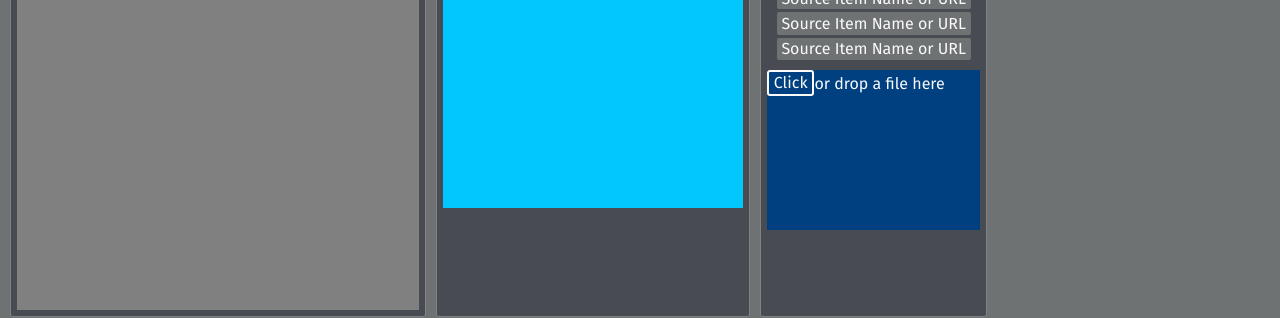
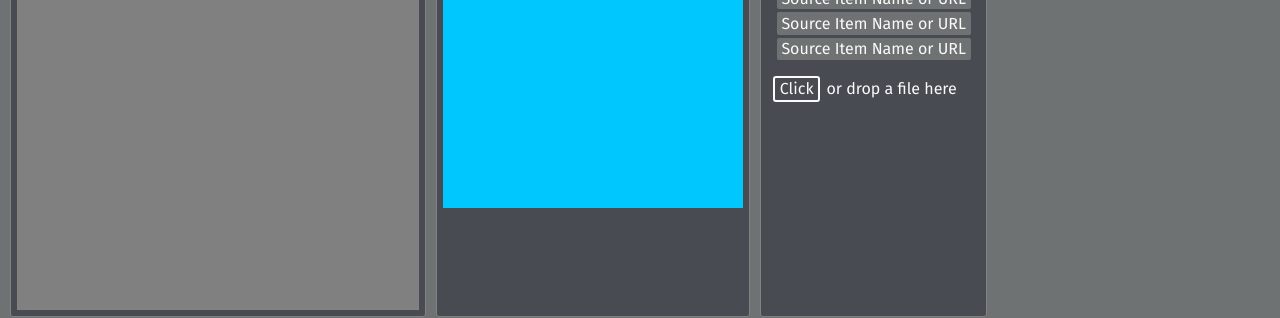
Before and after one commit to philrmass/style-explorer, a React app: page / in a window 1280 px wide. Shown: the part 268-586 px from the top of the page. Built offline with nearby package versions, Linux system fonts and the light colour scheme.

Commit message:
fix form styling

```diff
--- a/src/components/SourceLoadForm.css
+++ b/src/components/SourceLoadForm.css
@@ -1,6 +1,9 @@
 .sourceLoadForm {
-  height: 10em;
-  background-color: #004080;
+  padding: var(--content-padding);
+}
+
+.sourceLoadForm span {
+  margin-left: var(--content-padding);
 }
 
 input[type="file"] {
```
